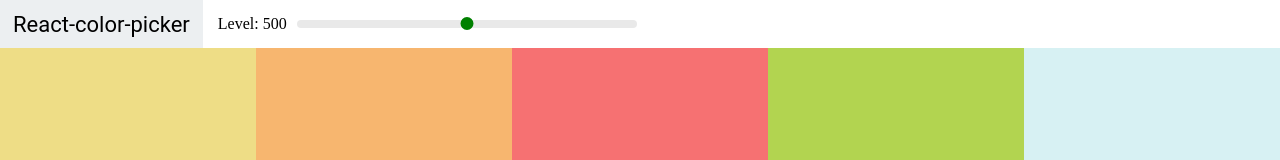
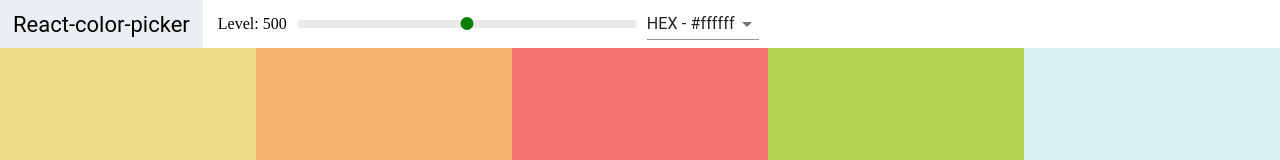
Before and after one commit to younesZdDz/color-picker, a React (Create React App) app: page / in a window 1280 px wide. Shown: the top 160 px of the page. Built offline with nearby package versions, Linux system fonts and the light colour scheme.

Commit message:
feat(NavBar): added select color format

```diff
--- a/package.json
+++ b/package.json
@@ -3,6 +3,7 @@
   "version": "0.1.0",
   "private": true,
   "dependencies": {
+    "@material-ui/core": "^4.11.0",
     "@testing-library/jest-dom": "^4.2.4",
     "@testing-library/react": "^9.5.0",
     "@testing-library/user-event": "^7.2.1",
--- a/src/components/NavBar/NavBar.js
+++ b/src/components/NavBar/NavBar.js
@@ -1,11 +1,14 @@
 import React, { Component } from "react";
 import Slider from "rc-slider";
+import Select from "@material-ui/core/Select";
+import MenuItem from "@material-ui/core/MenuItem";
 import "rc-slider/assets/index.css";
 import "./NavBar.css";
 
 class NavBar extends Component {
+
   render() {
-    const { level, changeLevel } = this.props;
+    const { level, format, changeLevel, handleChange } = this.props;
     return (
       <header className='NavBar'>
         <div className='logo'>
@@ -23,6 +26,13 @@
             />
           </div>
         </div>
+        <div className='select-container'>
+          <Select value={format} onChange={handleChange}>
+            <MenuItem value='hex'>HEX - #ffffff</MenuItem>
+            <MenuItem value='rgb'>RGB - rgb(255,255,255)</MenuItem>
+            <MenuItem value='rgba'>RGBA - rgba(255,255,255,1.0)</MenuItem>
+          </Select>
+        </div>
       </header>
     );
   }
--- a/src/components/Palette/Palette.js
+++ b/src/components/Palette/Palette.js
@@ -7,22 +7,31 @@
 class Palette extends Component {
     constructor(props) {
         super(props);
-        this.state = { level: 500 };
+        this.state = { level: 500, format: "hex" };
         this.changeLevel = this.changeLevel.bind(this);
+        this.changeFormat = this.changeFormat.bind(this);
     }
     changeLevel(level) {
         this.setState({ level });
     }
+    changeFormat(e) {
+        this.setState({ format: e.target.value });
+    }
     render() {
         const { colors } = this.props.palette;
-        const { level } = this.state;
+        const { level, format } = this.state;
         const colorBoxes = colors[level].map(color => (
-          <ColorBox background={color.hex} name={color.name} />
+            <ColorBox background={color[format]} name={color.name} />
         ))
         return (
             <div className='Palette'>
                 {/* header goes here */}
-                <NavBar level={level} changeLevel={this.changeLevel} />
+                <NavBar
+                    level={level}
+                    format={format}
+                    changeLevel={this.changeLevel}
+                    handleChange={this.changeFormat}
+                />
                 <div className='Palette-colors'>
                     {colorBoxes}
                 </div>
--- a/src/utils/paletteGenerator.js
+++ b/src/utils/paletteGenerator.js
@@ -21,7 +21,7 @@
         rgb: chroma(scale[i]).css(),
         rgba: chroma(scale[i])
         .css()
-        .replace("rgba", "rgba")
+        .replace("rgb", "rgba")
         .replace(")", ",1.0)")
     });
   }
```
Also changed, not shown: 1 other file (tests, documents, lock files or other folders).
